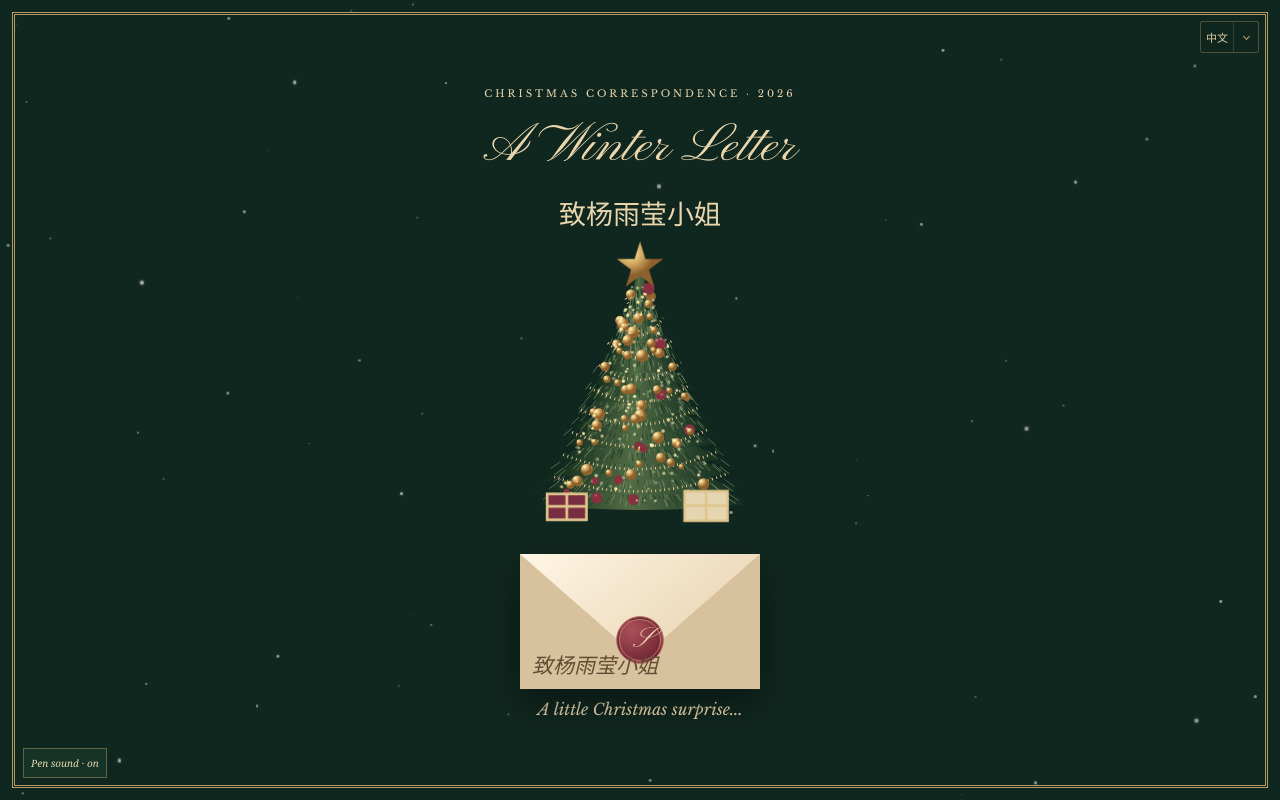
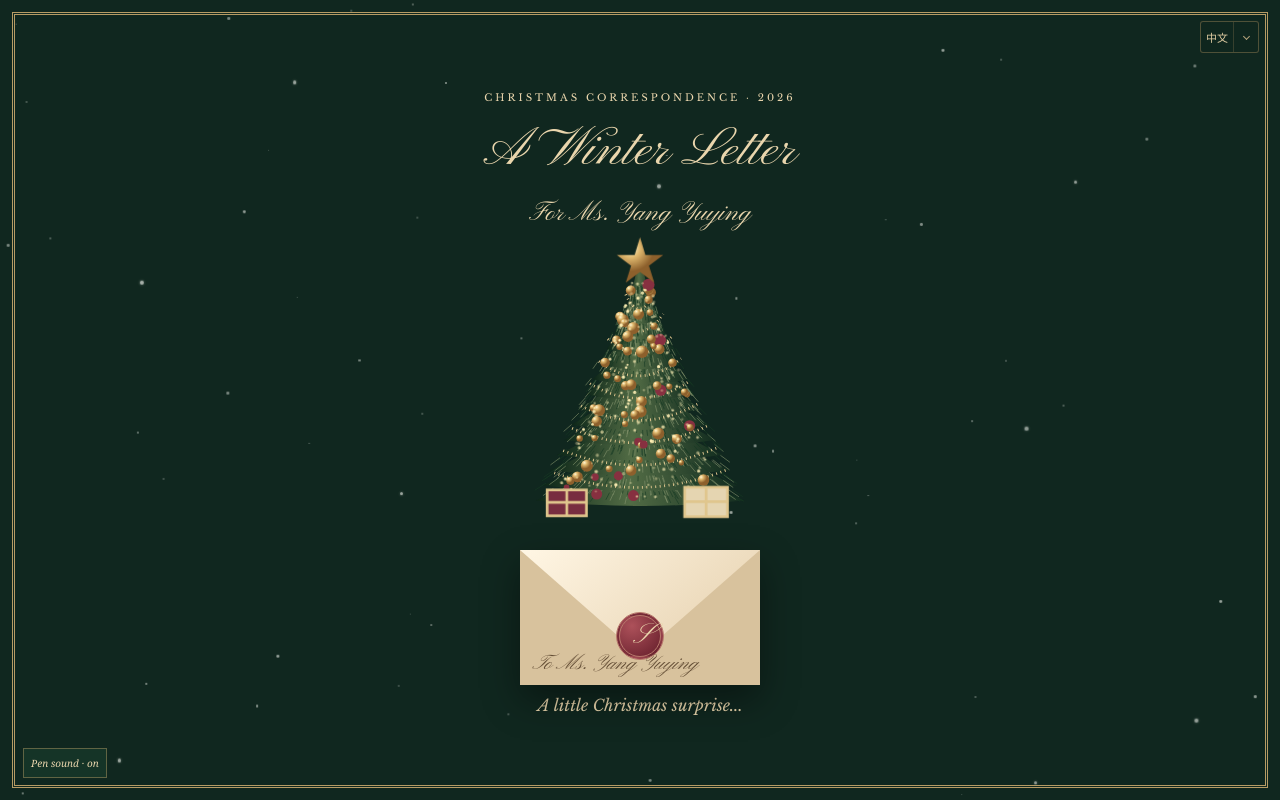
Before and after one commit to fanyu261-max/miss-summer, a plain HTML site: page yang-yuying.html in a window 1280 px wide. Drawn offline with Linux system fonts and the light colour scheme.

Commit message:
Match envelope and cover names to the selected language

```diff
--- a/yang-yuying.html
+++ b/yang-yuying.html
@@ -166,7 +166,7 @@ html:is(:lang(zh),:lang(ja),:lang(ko)) .sign-off{font-size:17px}
   <span class="language-more"><select id="card-language" aria-label="Choose card language">
     <option value="en">English</option><option value="zh">中文</option><option value="ja">日本語</option><option value="ko">한국어</option><option value="fr">Français</option><option value="it">Italiano</option><option value="es">Español</option><option value="de">Deutsch</option>
   </select></span>
-</div><div class="snow" aria-hidden="true"></div><section class="active"><small data-copy="edition">CHRISTMAS CORRESPONDENCE · 2026</small><h1 class="script" data-copy="title">A Winter Letter</h1><div class="script" style="font-size:27px" data-copy="recipient">致杨雨莹小姐</div><div class="treeholder" role="img" aria-label="A lit Christmas tree with wrapped Christmas presents."></div><button class="env" type="button" aria-label="Open the letter for Yang Yuying" onclick="startMusic();playEnvelopeSound();page(1)"><span class="seal script" aria-hidden="true">S</span><span class="address script" data-copy="address">致杨雨莹小姐</span></button><i data-copy="hint">A little Christmas surprise...</i></section><section><div class="letter-sheet">
+</div><div class="snow" aria-hidden="true"></div><section class="active"><small data-copy="edition">CHRISTMAS CORRESPONDENCE · 2026</small><h1 class="script" data-copy="title">A Winter Letter</h1><div class="script" style="font-size:27px" data-copy="recipient">For Ms. Yang Yuying</div><div class="treeholder" role="img" aria-label="A lit Christmas tree with wrapped Christmas presents."></div><button class="env" type="button" aria-label="Open the letter for Yang Yuying" onclick="startMusic();playEnvelopeSound();page(1)"><span class="seal script" aria-hidden="true">S</span><span class="address script" data-copy="address">To Ms. Yang Yuying</span></button><i data-copy="hint">A little Christmas surprise...</i></section><section><div class="letter-sheet">
 <div class="letter-scroll" aria-hidden="true"><div class="scroll-roll"></div><svg class="scroll-twine" viewBox="0 0 104 78" focusable="false">
   <path d="M45 12q-4 17 1 39m4-39q-3 17 2 39m3-38q-3 18 1 38M52 34C31 16 20 23 25 32c4 7 17 6 27 2 16-17 29-16 29-8-1 8-15 11-29 8-3 13-12 17-18 30m18-30c6 11 16 16 27 20" fill="none" stroke="#816242" stroke-width="3.4" stroke-linecap="round"/>
   <path d="M45 12q-4 17 1 39m4-39q-3 17 2 39m3-38q-3 18 1 38M52 34C31 16 20 23 25 32c4 7 17 6 27 2 16-17 29-16 29-8-1 8-15 11-29 8-3 13-12 17-18 30m18-30c6 11 16 16 27 20" fill="none" stroke="#c6a67c" stroke-width="1" stroke-linecap="round" stroke-dasharray="1.1 1.5"/>
@@ -379,7 +379,7 @@ async function playEnvelopeSound() {
 </script><script>
 const letterLanguages = {
   en: {
-    edition: 'CHRISTMAS CORRESPONDENCE · 2026', title: 'A Winter Letter', recipientName: 'Yang Yuying', recipient: '致杨雨莹小姐', address: '致杨雨莹小姐', hint: 'A little Christmas surprise...', wishes: '✧ CHRISTMAS WISHES ✧', salutation: 'Dear Yang Yuying,',
+    edition: 'CHRISTMAS CORRESPONDENCE · 2026', title: 'A Winter Letter', recipientName: 'Yang Yuying', recipient: 'For Ms. Yang Yuying', address: 'To Ms. Yang Yuying', hint: 'A little Christmas surprise...', wishes: '✧ CHRISTMAS WISHES ✧', salutation: 'Dear Yang Yuying,',
     letter: 'Merry Christmas, darling.\n\nMay success, good health and a little magic follow you wherever you go.\n\nStay wonderfully you.',
     signoff: 'With love & Christmas magic,', signature: 'Miss Summer', closingSignature: 'Miss Summer', next: 'One last wish →', christmas: 'CHRISTMAS · MMXXVI', greeting: 'Merry Christmas', warm: 'May your winter be\nwarm and wonderful.', footer: 'With warmest wishes', readAgain: 'Read again', penOn: 'Pen sound · on', penOff: 'Pen sound · off', languages: 'Choose card language',
   },
```
Also changed, not shown: yu-zhenhao.html (+2 -2 lines).
